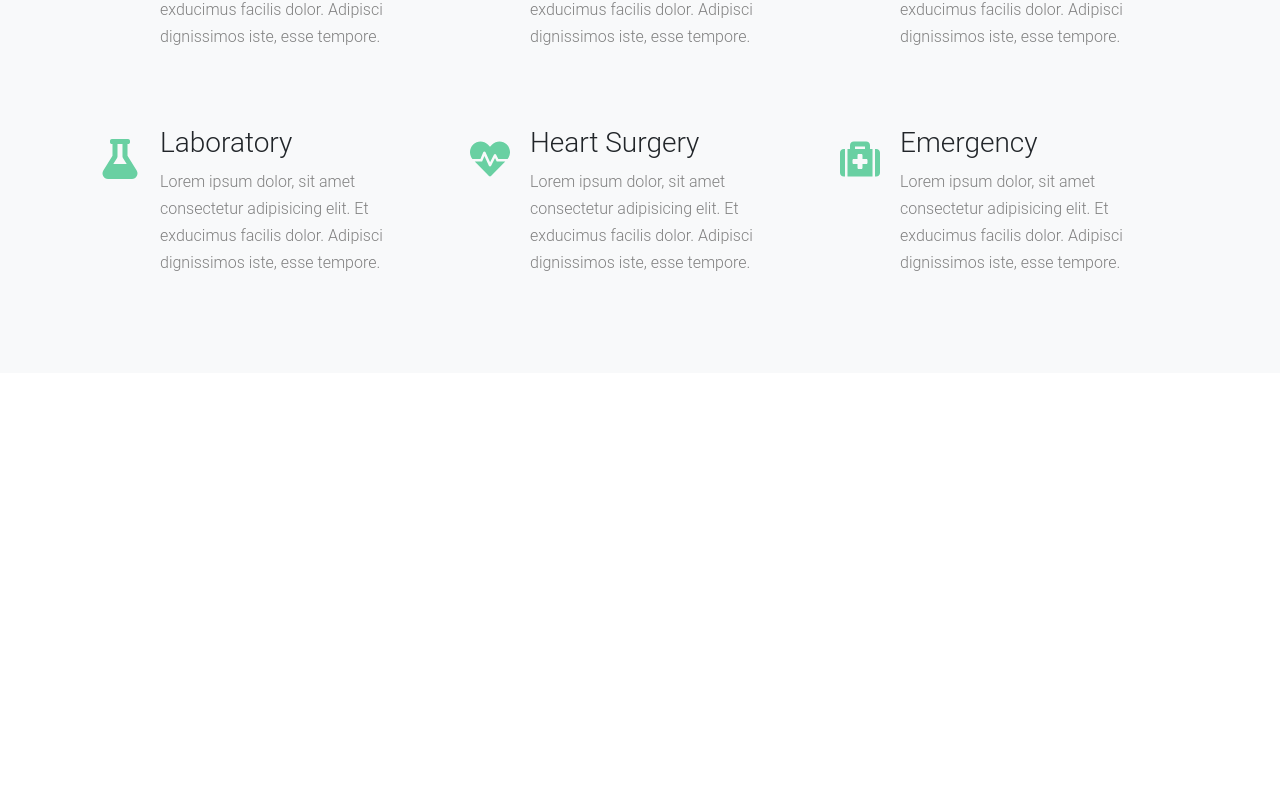
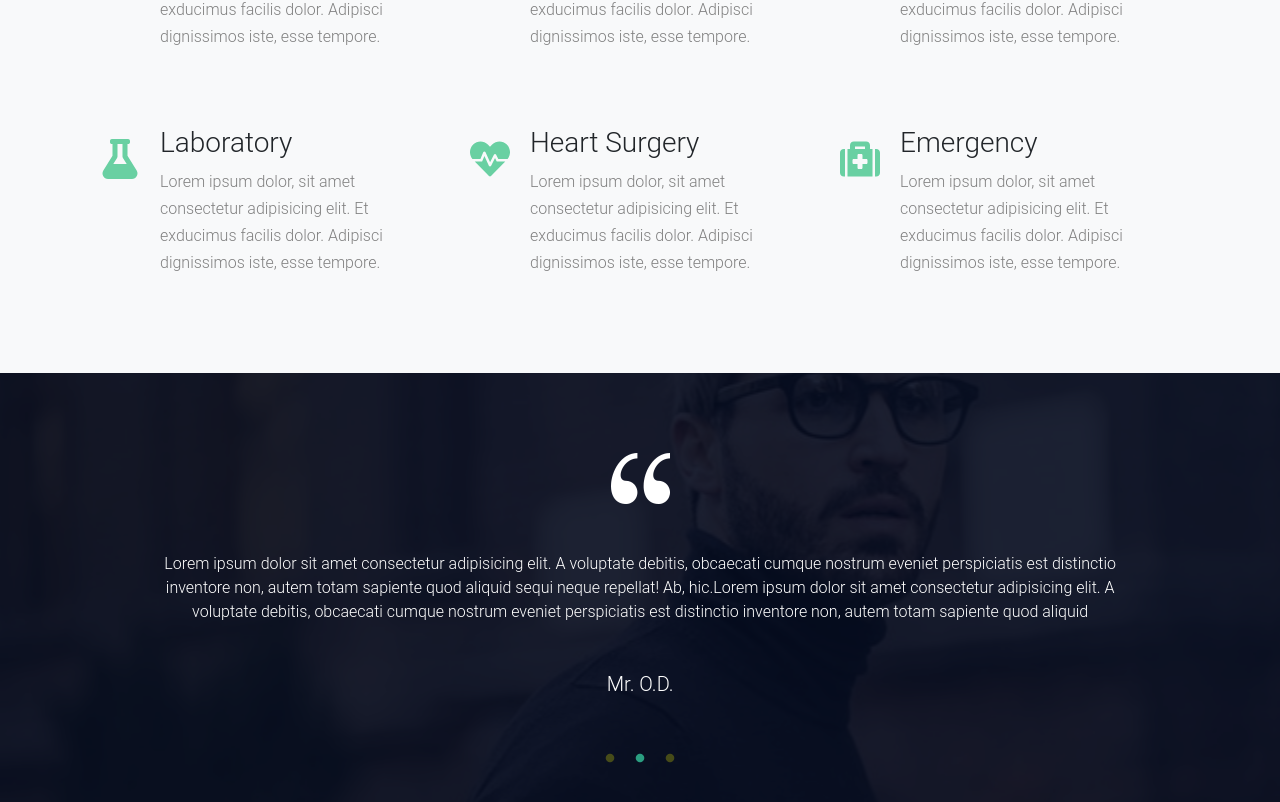
Before and after one commit to Ademayowa/medical_city_hospital, a React (Create React App) app: page / in a window 1280 px wide. Shown: the part 1469-2271 px from the top of the page. Before the commit the page ends 1842 px from the top, so only its background shows below. Built offline with nearby package versions, Linux system fonts and the light colour scheme; the HTML template or start-up script is replaced by a standard one.

Commit message:
finished testimonial section

```diff
--- a/public/index.html
+++ b/public/index.html
@@ -23,6 +23,17 @@
     <link
       href="https://cdnjs.cloudflare.com/ajax/libs/mdbootstrap/4.8.9/css/mdb.min.css"
       rel="stylesheet"
+    />
+    <link
+      rel="stylesheet"
+      type="text/css"
+      charset="UTF-8"
+      href="https://cdnjs.cloudflare.com/ajax/libs/slick-carousel/1.6.0/slick.min.css"
+    />
+    <link
+      rel="stylesheet"
+      type="text/css"
+      href="https://cdnjs.cloudflare.com/ajax/libs/slick-carousel/1.6.0/slick-theme.min.css"
     />
 
     <title>Medical City</title>
--- a/src/App.css
+++ b/src/App.css
@@ -1,6 +1,6 @@
 :root {
   --white-color: #fff;
-  --color: #37cfa2;
+  --main-color: #37cfa2;
   --orange-color: #ff6633;
 }
 
@@ -49,7 +49,7 @@ nav .nav-link {
 }
 
 .banner .btn-default {
-  background-color: var(--color) !important;
+  background-color: var(--main-color) !important;
   font-size: 14px;
 }
 
@@ -58,7 +58,7 @@ nav .nav-link {
 }
 
 h2 {
-  color: var(--color);
+  color: var(--main-color);
   font-size: 40px !important;
   text-transform: uppercase;
 }
@@ -85,3 +85,41 @@ h2 {
 .services-list .contents {
   margin-left: 60px;
 }
+
+/* Testimonials */
+.testimonials {
+  background: url('./img/testimonials.jpeg') center / cover no-repeat;
+}
+
+.testimonial-banner {
+  text-align: center;
+  background-color: rgba(4, 12, 32, 0.9);
+  padding: 80px 15px;
+  color: var(--white-color);
+}
+
+.slick-dots li.slick-active button:before {
+  opacity: 0.75;
+  color: var(--main-color);
+}
+
+.slick-dots li button:before {
+  font-size: 10px;
+}
+.slick-next:before,
+.slick-prev:before {
+  color: var(--main-color);
+}
+
+.slick-slide img {
+  display: inline-block;
+}
+
+.slick-dots li button:before {
+  color: yellow;
+}
+
+.slick-next:before,
+.slick-prev:before {
+  display: none;
+}
--- a/src/components/pages/Contact.js
+++ /dev/null
@@ -1,115 +0,0 @@
-import React, { Component, Fragment } from 'react';
-import InputGroup from '../common/InputGroup';
-import TextAreaFieldGroup from '../common/TextAreaFieldGroup';
-import BreadCrumb from '../layout/BreadCrumb';
-
-class Contact extends Component {
-  constructor() {
-    super();
-    this.state = {
-      name: '',
-      email: '',
-      subject: '',
-      message: ''
-    };
-
-    this.onChange = this.onChange.bind(this);
-    this.onSubmit = this.onSubmit.bind(this);
-  }
-
-  onChange(e) {
-    this.setState({ [e.target.name]: e.target.value });
-  }
-
-  onSubmit(e) {
-    e.preventDefault();
-
-    // Clear state
-    this.setState({
-      name: '',
-      email: '',
-      subject: '',
-      message: ''
-    });
-  }
-
-  render() {
-    return (
-      <Fragment>
-        <BreadCrumb />
-
-        <div className="container contact-us">
-          <div className="row">
-            <div className="col-sm-12">
-              <h2 className="display-4">
-                <span className="text-info">Get</span> In Touch
-              </h2>
-            </div>
-            <div className="col-md-6 col-sm-6 mb-4">
-              <form onSubmit={this.onSubmit}>
-                <InputGroup
-                  placeholder="Your Name"
-                  name="name"
-                  required="required"
-                  onChange={this.onChange}
-                  value={this.state.subject}
-                />
-
-                <InputGroup
-                  placeholder="Your Email"
-                  name="email"
-                  required="required"
-                  onChange={this.onChange}
-                  value={this.state.email}
-                />
-
-                <InputGroup
-                  placeholder="Subject"
-                  name="subject"
-                  required="required"
-                  onChange={this.onChange}
-                  value={this.state.subject}
-                />
-                <TextAreaFieldGroup
-                  placeholder="Write Message"
-                  name="message"
-                  rows="9"
-                  required="required"
-                  onChange={this.onChange}
-                  value={this.state.message}
-                />
-
-                <input
-                  type="submit"
-                  value="Submit"
-                  className="btn btn-info btn-lg"
-                />
-              </form>
-            </div>
-
-            <div className="col-md-6 col-sm-6 mb-4 contact-right-info">
-              <div className="contact">
-                <span className="fas fa-home fa-2x" />
-                <h4>Contact Info</h4>
-                <h6>20, Lee Fiong Fu Shangai, China</h6>
-              </div>
-              <div className="contact">
-                <span className="fas fa-clock fa-2x" />
-                <h4>Working Hours</h4>
-                <h6>Monday - Friday 8:00AM - 6:00PM </h6>
-                <h6>Saturday - Sunday 8:00AM - 5:00PM</h6>
-              </div>
-              <div className="contact">
-                <span className="fas fa-envelope fa-2x" />
-                <h4>Email</h4>
-                <h6>Info@medicalcity.com</h6>
-              </div>
-            </div>
-          </div>
-        </div>
-      </Fragment>
-    );
-  }
-}
-
-export default Contact;
--- a/src/components/pages/home/Home.js
+++ b/src/components/pages/home/Home.js
@@ -1,13 +1,9 @@
 import React, { Fragment } from 'react';
 import Hero from './Hero';
-// import Information from './Information';
-// import OurServices from './OurServices';
-// import Visits from './Visits';
-// import Appointment from './Appointment';
-// import Testimonials from './Testimonials';
 import Banner from './Banner';
 import About from './About';
-import Services from '../Services';
+import Services from './Services';
+import Testimonials from './Testimonials';
 
 const Home = () => {
   return (
@@ -20,6 +16,7 @@ const Home = () => {
       </Hero>
       <About />
       <Services />
+      <Testimonials />
     </Fragment>
   );
 };
--- a/src/components/pages/Services.js
+++ b/src/components/pages/home/Services.js
@@ -1,8 +1,6 @@
 import React, { useState } from 'react';
-import ServicesList from './home/ServicesList';
-import Title from './home/Title';
-import { FaHospital } from 'react-icons/fa';
-import { FaChild } from 'react-icons/fa';
+import ServicesList from './ServicesList';
+import Title from './Title';
 import { FaUserNurse } from 'react-icons/fa';
 import { FaRegCommentDots } from 'react-icons/fa';
 import { FaFlask } from 'react-icons/fa';
--- /dev/null
+++ b/src/components/pages/home/Testimonials.js
@@ -0,0 +1,59 @@
+import React, { useState } from 'react';
+import Slider from 'react-slick';
+import Quote from '../../../img/quote.png';
+
+const Testimonials = () => {
+  const settings = {
+    dots: true,
+    infinite: true,
+    slidesToShow: 1,
+    slidesToScroll: 1,
+    autoplay: true,
+    speed: 2000,
+    autoplaySpeed: 3000
+  };
+
+  const [testimonies] = useState([
+    {
+      id: '1',
+      quote: Quote,
+      patient: 'Miss R.O.',
+      testimony:
+        'Lorem ipsum dolor sit amet consectetur adipisicing elit. A voluptate debitis, obcaecati cumque nostrum eveniet perspiciatis est distinctio inventore non, autem totam sapiente quod aliquid sequi neque repellat! Ab, hic.Lorem ipsum dolor sit amet consectetur adipisicing elit. A voluptate debitis, obcaecati cumque nostrum eveniet perspiciatis est distinctio inventore non, autem totam sapiente quod aliquid'
+    },
+    {
+      id: '2',
+      quote: Quote,
+      patient: 'Mr. O.D.',
+      testimony:
+        'Lorem ipsum dolor sit amet consectetur adipisicing elit. A voluptate debitis, obcaecati cumque nostrum eveniet perspiciatis est distinctio inventore non, autem totam sapiente quod aliquid sequi neque repellat! Ab, hic.Lorem ipsum dolor sit amet consectetur adipisicing elit. A voluptate debitis, obcaecati cumque nostrum eveniet perspiciatis est distinctio inventore non, autem totam sapiente quod aliquid'
+    },
+    {
+      id: '3',
+      quote: Quote,
+      patient: 'Mr. D.K.',
+      testimony:
+        'Lorem ipsum dolor sit amet consectetur adipisicing elit. A voluptate debitis, obcaecati cumque nostrum eveniet perspiciatis est distinctio inventore non, autem totam sapiente quod aliquid sequi neque repellat! Ab, hic.Lorem ipsum dolor sit amet consectetur adipisicing elit. A voluptate debitis, obcaecati cumque nostrum eveniet perspiciatis est distinctio inventore non, autem totam sapiente quod aliquid'
+    }
+  ]);
+
+  return (
+    <section className='testimonials'>
+      <div className='testimonial-banner'>
+        <div className='container col-md-10  m-auto'>
+          <Slider {...settings}>
+            {testimonies.map(item => (
+              <div key={item.id}>
+                <img src={Quote} alt='quote' className='img-fluid mb-5' />
+                <p>{item.testimony}</p>
+                <h5 className='mt-5 mb-5'>{item.patient}</h5>
+              </div>
+            ))}
+          </Slider>
+        </div>
+      </div>
+    </section>
+  );
+};
+
+export default Testimonials;
```
Also changed, not shown: src/App.js (+0 -9 lines), src/components/pages/home/Visits.js (deleted, +0 -30 lines), src/img/quote.png (added), 1 other file (tests, documents, lock files or other folders).
